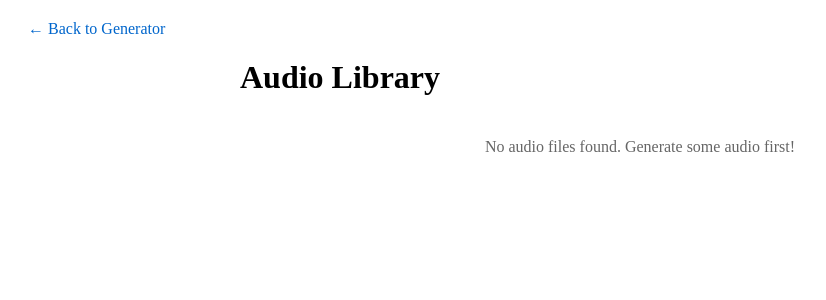
After one commit to sumittada/piper-tts, a Flask app: page /library in a window 1280 px wide. The commit adds this page. Shown: the top 300 px of the page, without its empty margins (0-826 px from the left). Run offline with Flask 3, Linux system fonts and the light colour scheme.

Commit message:
added support for library of old audios

```diff
--- a/app.py
+++ b/app.py
@@ -9,9 +9,12 @@ from datetime import datetime
 app = Flask(__name__)
 
 # Initialize Piper TTS engine
-# Paths are now relative to the voices directory
-VOICE_MODEL_PATH = "voices/en_GB-alba-medium.onnx"
-VOICE_CONFIG_PATH = "voices/en_GB-alba-medium.onnx.json"
+VOICE_MODEL_PATH = "voices/en_GB-alan-medium.onnx"
+VOICE_CONFIG_PATH = "voices/en_GB-alan-medium.onnx.json"
+
+# Create a directory for audio files if it doesn't exist
+AUDIO_DIR = "./output/audio_files"
+os.makedirs(AUDIO_DIR, exist_ok=True)
 
 try:
     tts = PiperVoice.load(VOICE_MODEL_PATH, config_path=VOICE_CONFIG_PATH)
@@ -22,7 +25,7 @@ except Exception as e:
 
 @app.route('/', methods=['GET', 'POST'])
 def home():
-    audio_file = None
+    audio_path = None
     text = ""
     error = None
 
@@ -32,34 +35,51 @@ def home():
             try:
                 # Generate unique filename based on timestamp
                 timestamp = datetime.now().strftime("%Y%m%d_%H%M%S")
-                temp_path = f"output/temp_audio_{timestamp}.wav"
+                filename = f"audio_{timestamp}.wav"
+                file_path = os.path.join(AUDIO_DIR, filename)
 
                 # Generate speech directly to WAV file
-                with open(temp_path, 'wb') as wav_file:
+                with open(file_path, 'wb') as wav_file:
                     with wave.Wave_write(wav_file) as wav:
                         tts.synthesize(text, wav)
 
-                # Read the file and delete it
-                with open(temp_path, 'rb') as audio:
-                    audio_file = audio.read()
-                #os.remove(temp_path)
+                # Pass the filename to the template
+                audio_path = filename
 
             except Exception as e:
                 error = f"Error generating speech: {str(e)}"
 
-    return render_template('index.html', audio_file=temp_path, text=text, error=error)
+    return render_template('index.html', audio_path=audio_path, text=text, error=error)
 
-# Route to serve the audio file
-@app.route('/audio')
-def serve_audio():
-    audio_data = request.args.get('data', '').encode()
-    return send_file(
-        io.BytesIO(audio_data),
-        mimetype='audio/wav',
-        as_attachment=True,
-        download_name='tts_output.wav'
-    )
+@app.route('/library')
+def audio_library():
+    """Display all saved audio files"""
+    audio_files = []
+    for filename in os.listdir(AUDIO_DIR):
+        if filename.endswith('.wav'):
+            file_path = os.path.join(AUDIO_DIR, filename)
+            creation_time = datetime.fromtimestamp(os.path.getctime(file_path))
+            audio_files.append({
+                'filename': filename,
+                'created_at': creation_time.strftime("%Y-%m-%d %H:%M:%S"),
+                'size': f"{os.path.getsize(file_path) / 1024:.1f} KB"
+            })
+
+    # Sort files by creation time (newest first)
+    audio_files.sort(key=lambda x: x['created_at'], reverse=True)
+    return render_template('library.html', audio_files=audio_files)
+
+@app.route('/audio/<filename>')
+def serve_audio(filename):
+    """Serve audio files from the audio directory"""
+    try:
+        return send_file(
+            os.path.join(AUDIO_DIR, filename),
+            mimetype='audio/wav',
+            as_attachment=False  # Stream in browser instead of downloading
+        )
+    except Exception as e:
+        return f"Error serving audio file: {str(e)}", 404
 
 if __name__ == '__main__':
-    # Modified to run on all interfaces in Docker
     app.run(host='0.0.0.0', port=5501, debug=True)
--- a/templates/index.html
+++ b/templates/index.html
@@ -62,15 +62,16 @@
         </div>
         {% endif %}
 
-        {% if audio_file %}
+        {% if audio_path %}
         <div class="audio-container">
             <h3>Generated Audio:</h3>
             <audio controls>
-                <source src="{{ url_for('serve_audio', data=audio_file) }}" type="audio/wav">
+                <source src="{{ url_for('serve_audio', filename=audio_path) }}" type="audio/wav">
                 Your browser does not support the audio element.
             </audio>
         </div>
         {% endif %}
+        <a href="{{ url_for('audio_library') }}">View Audio Library</a>
     </div>
 </body>
 </html>
--- /dev/null
+++ b/templates/library.html
@@ -0,0 +1,63 @@
+<!DOCTYPE html>
+<html>
+<head>
+    <title>Audio Library</title>
+    <style>
+        .audio-list {
+            max-width: 800px;
+            margin: 20px auto;
+        }
+        .audio-item {
+            border: 1px solid #ddd;
+            margin: 10px 0;
+            padding: 15px;
+            border-radius: 5px;
+            background-color: #f9f9f9;
+        }
+        .audio-meta {
+            color: #666;
+            font-size: 0.9em;
+            margin: 5px 0;
+        }
+        .no-files {
+            text-align: center;
+            color: #666;
+            padding: 20px;
+        }
+        .back-link {
+            display: block;
+            margin: 20px;
+            color: #0066cc;
+            text-decoration: none;
+        }
+        .back-link:hover {
+            text-decoration: underline;
+        }
+    </style>
+</head>
+<body>
+    <a href="/" class="back-link">← Back to Generator</a>
+    <div class="audio-list">
+        <h1>Audio Library</h1>
+
+        {% if audio_files %}
+            {% for file in audio_files %}
+                <div class="audio-item">
+                    <audio controls>
+                        <source src="{{ url_for('serve_audio', filename=file.filename) }}" type="audio/wav">
+                        Your browser does not support the audio element.
+                    </audio>
+                    <div class="audio-meta">
+                        <strong>Created:</strong> {{ file.created_at }} |
+                        <strong>Size:</strong> {{ file.size }}
+                    </div>
+                </div>
+            {% endfor %}
+        {% else %}
+            <div class="no-files">
+                No audio files found. Generate some audio first!
+            </div>
+        {% endif %}
+    </div>
+</body>
+</html>
```
Also changed, not shown: 1 other file.
